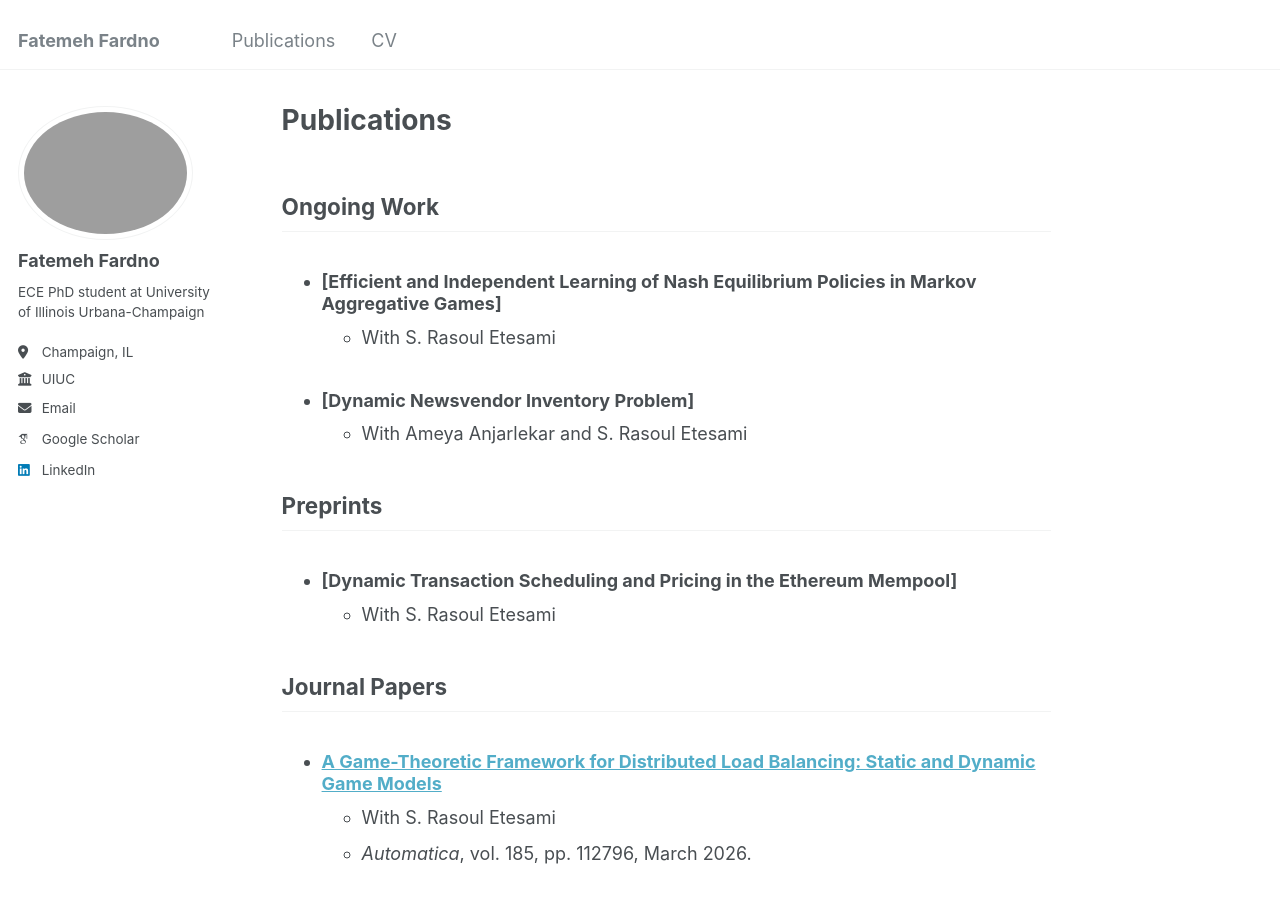
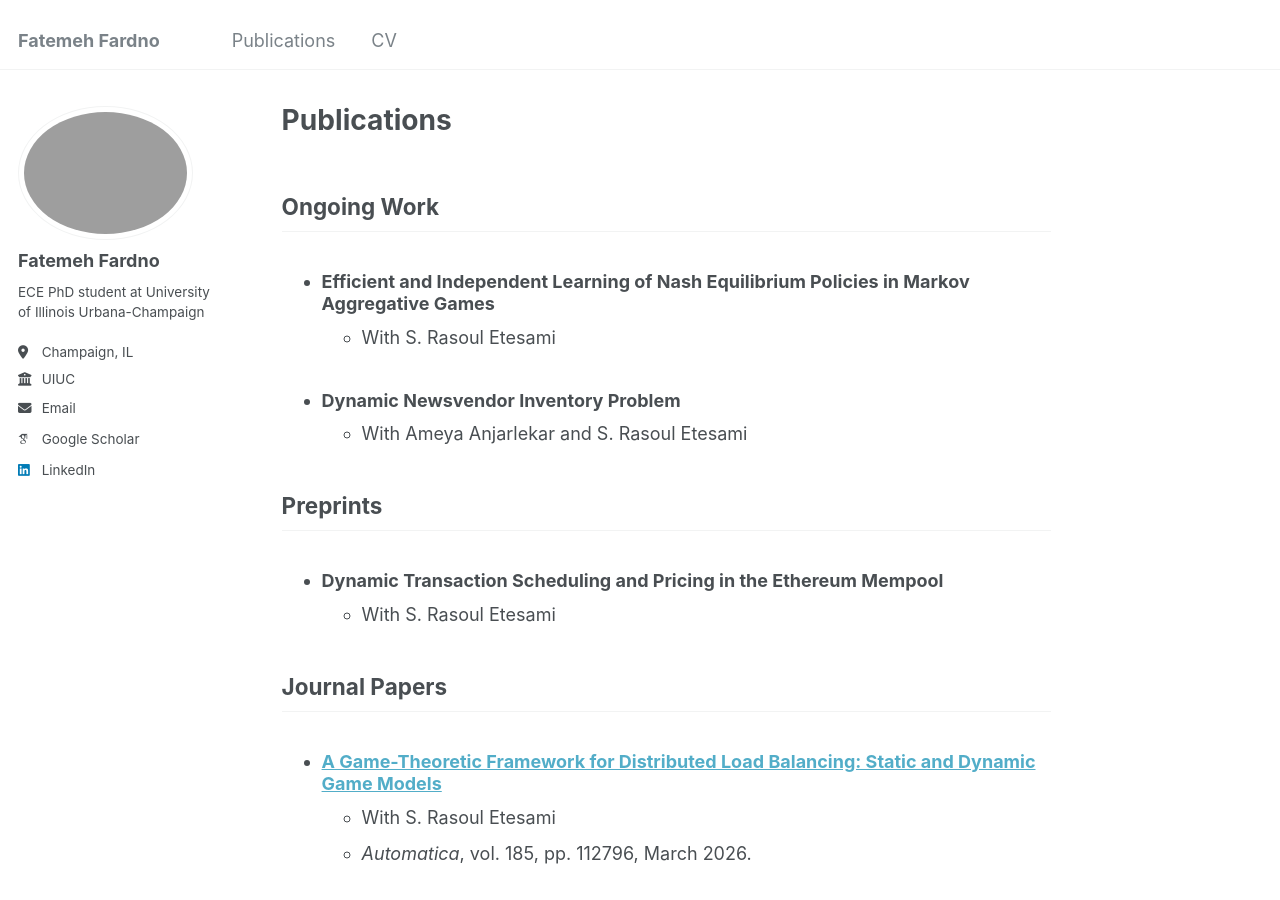
Before and after one commit to ffardno/ffardno.github.io, a Jekyll site: the page built from _pages/publications.md, in a window 1280 px wide and 900 px high. Built offline with Jekyll 4.4.1, drawn with Linux system fonts in a browser that asks for light colours; some web fonts are replaced.

```diff
--- a/_pages/publications.md
+++ b/_pages/publications.md
@@ -6,15 +6,15 @@ author_profile: true
 
 ## Ongoing Work
 
-* ### [Efficient and Independent Learning of Nash Equilibrium Policies in Markov Aggregative Games]
+* ### Efficient and Independent Learning of Nash Equilibrium Policies in Markov Aggregative Games
   * With S. Rasoul Etesami
 
-* ### [Dynamic Newsvendor Inventory Problem]
+* ### Dynamic Newsvendor Inventory Problem
   * With Ameya Anjarlekar and S. Rasoul Etesami
 
 ## Preprints
 
-* ### [Dynamic Transaction Scheduling and Pricing in the Ethereum Mempool]
+* ### Dynamic Transaction Scheduling and Pricing in the Ethereum Mempool
   * With S. Rasoul Etesami
 
 
```
